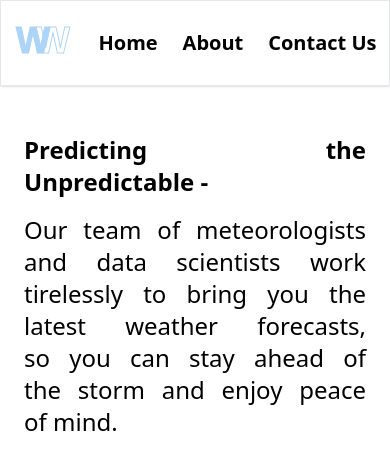
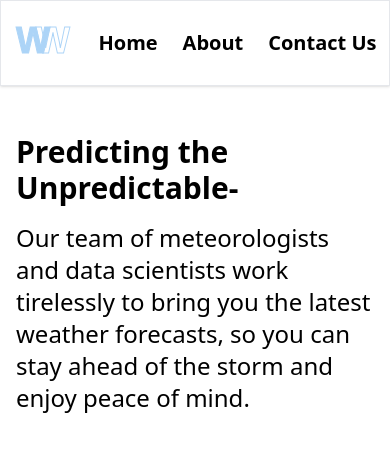
Before and after one commit to talhaiftikhar12549/Weather-Walley, a Vue app: page /AboutUs in a window 390 px wide. Shown: the top 470 px of the page. Built offline with nearby package versions, Linux system fonts and the light colour scheme.

Commit message:
Added Responsiveness to AboutUs

```diff
--- a/src/components/AboutUs.vue
+++ b/src/components/AboutUs.vue
@@ -2,9 +2,9 @@
   <div class="h-[100vh]">
     <div class="w-full flex flex-col md:flex md:flex-row  py-8">
 
-      <div class="flex justify-center w-[100%] md:items-center text-2xl w-1/2 h-[40vh] text-pretty">
-        <div class="px-6 md:px-16 text-justify">
-          <p class="font-bold text-2xl py-4"> Predicting the Unpredictable -</p>
+      <div class="flex justify-center w-[100%] md:items-center text-2xl w-1/2 h-[40vh] ">
+        <div class="px-4 md:px-16 text-left md:justify-center">
+          <p class="font-bold text-3xl py-4">Predicting the Unpredictable-</p>
           <p>Our team of meteorologists and
             data scientists work tirelessly to bring you the latest weather forecasts, so you can stay ahead of the storm
             and enjoy peace of mind.</p>
--- a/src/components/ContactUsForm.vue
+++ b/src/components/ContactUsForm.vue
@@ -1,9 +1,9 @@
 <template>
   <div className="md:w-[50%] w-[100%] flex items-center justify-center text-center">
 
-    <div className="w-[70%]"><p className="text-4xl font-black text-[#98C3ED]  pb-4">Report Bug</p>
+    <div className="w-[80%] md:w-[70%]"><p className="text-4xl font-black text-[#98C3ED]  pb-4">Report Bug</p>
 
-      <form className=" mx-auto p-4 border rounded-lg shadow-lg px-12 py-12" @submit.prevent="handleSubmit">
+      <form className=" mx-auto p-4 border rounded-lg shadow-lg md:px-12 px-4 py-12" @submit.prevent="handleSubmit">
         <div className="mb-4">
 
           <input
--- a/src/components/HomeFirstSection.vue
+++ b/src/components/HomeFirstSection.vue
@@ -2,7 +2,7 @@
   <div class=" w-[100%] h-[95vh] ">
 
 
-    <div class="w-[100%]  md:h-[70vh] h-[60vh]  p-2 flex justify-center relative "><img src="../assets/WeatherForcast.svg"
+    <div class="w-[100%]  md:h-[70vh] h-[60vh]   px-2 flex justify-center relative "><img src="../assets/WeatherForcast.svg"
                                                                           alt="Vue logo"
                                                                           class="h-[100%] w-[100%]  absolute">
 
@@ -11,7 +11,7 @@
 
 
     <div class="flex w-full flex-col justify-center items-center text-center">
-      <h1 class="font-bold text-3xl pb-3 ">Welcome to Weather Walley</h1>
+      <h1 class="font-bold text-3xl pb-5 ">Welcome to Weather Walley</h1>
 
       <button class="bg-[#79A3FF] py-2 px-8 rounded-lg shadow-lg font-bold " @click="handleViewMoreClick">Get Weekly
         Updates
```
